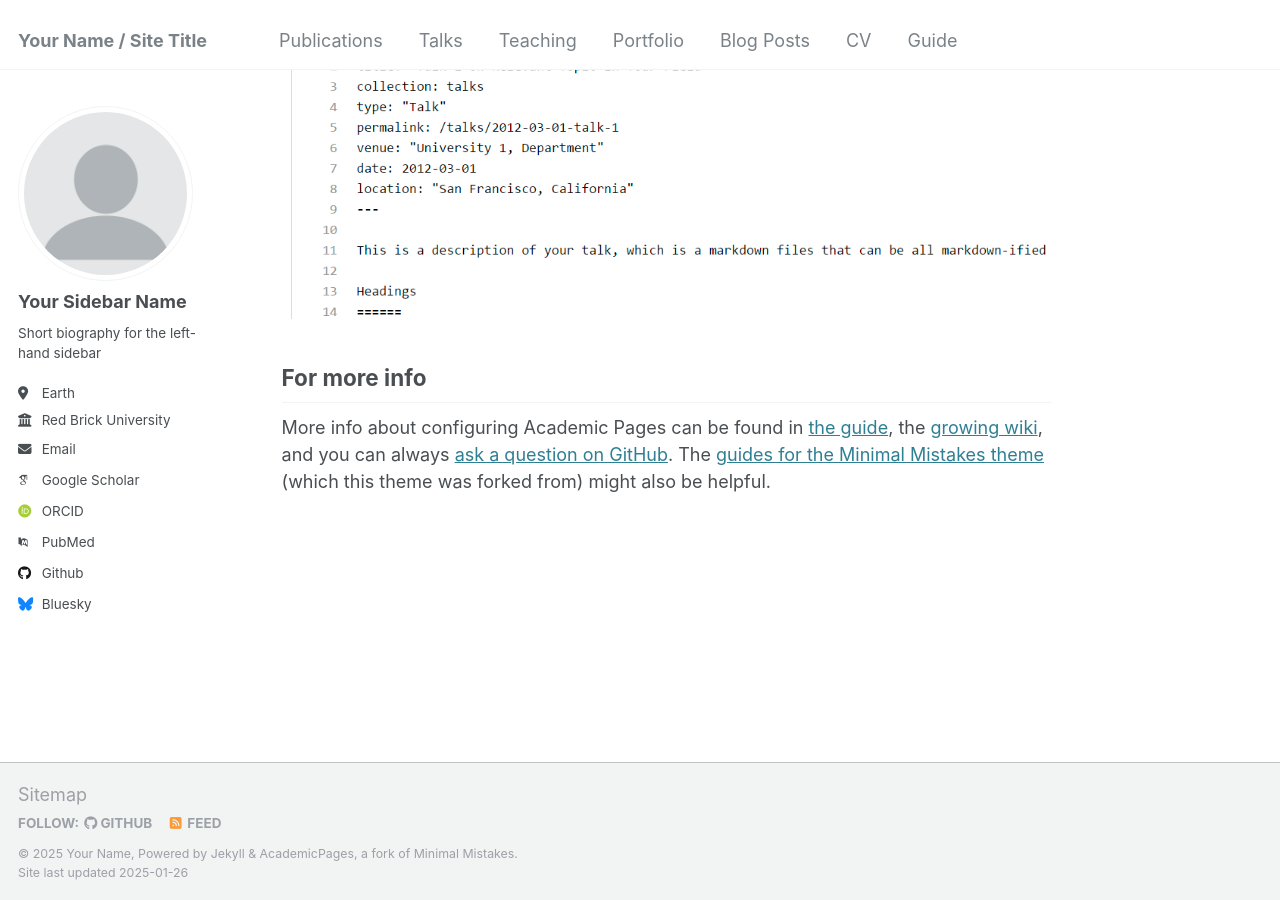
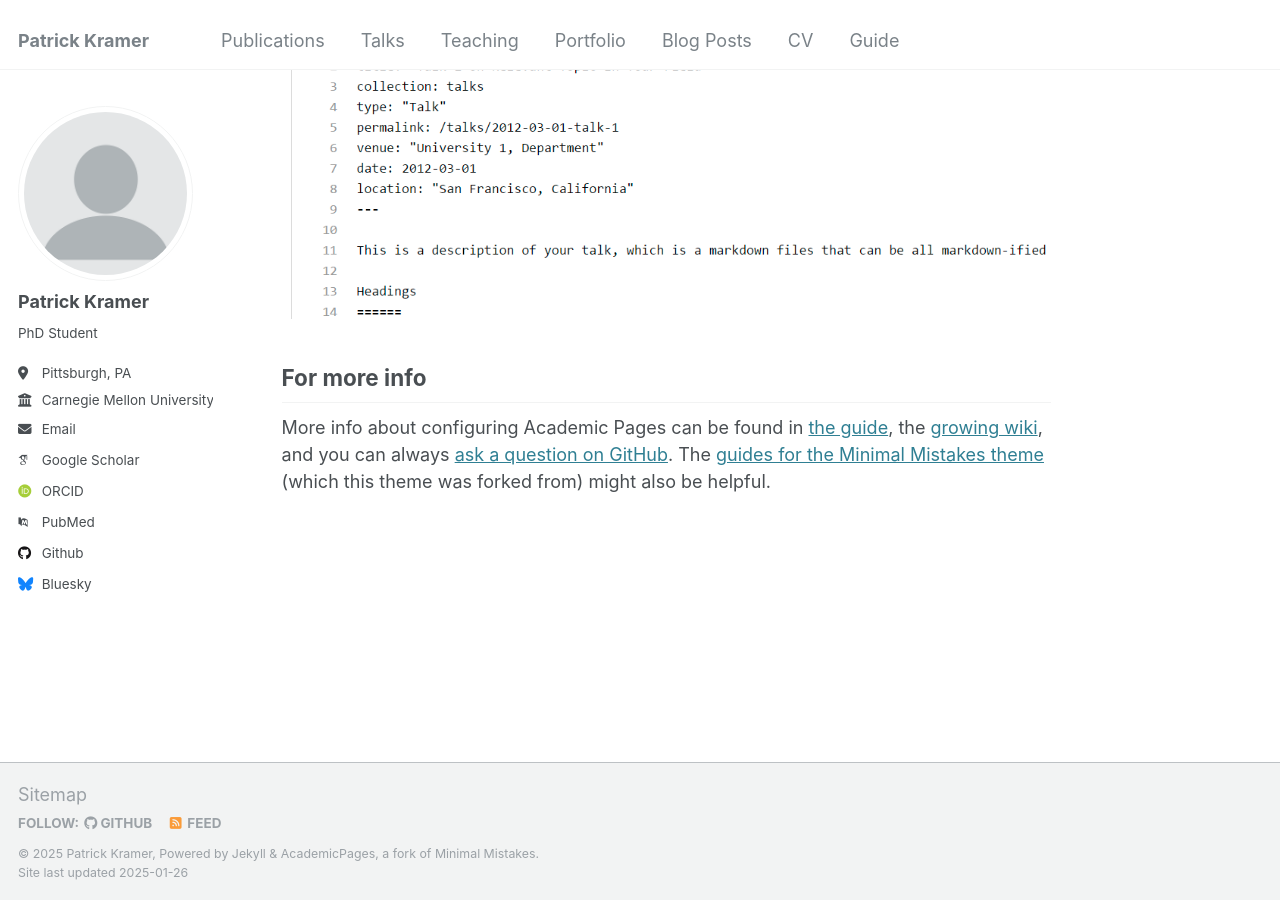
Before and after one commit to patrick-kramer/patrick-kramer.github.io, a Jekyll site: the page built from _pages/about.md, in a window 1280 px wide and 900 px high, scrolled down 2643 px. Built offline with Jekyll 4.4.1, drawn with Linux system fonts in a browser that asks for light colours; some web fonts are replaced.

Commit message:
Update basic configuration

```diff
--- a/_config.yml
+++ b/_config.yml
@@ -8,13 +8,13 @@
 
 # Basic Site Settings
 locale                   : "en-US"
-title                    : "Your Name / Site Title"
+title                    : "Patrick Kramer"
 title_separator          : "-"
-name                     : &name "Your Name"
+name                     : &name "Patrick Kramer"
 description              : &description "personal description"
-url                      : https://academicpages.github.io # the base hostname & protocol for your site e.g. "https://[your GitHub username].github.io"
+url                      : https://patrick-kramer.github.io # the base hostname & protocol for your site e.g. "https://[your GitHub username].github.io"
 baseurl                  : "" # the subpath of your site, e.g. "/blog"
-repository               : "academicpages/academicpages.github.io"
+repository               : "patrick-kramer/patrick-kramer.github.io"
 
 # Site Author - The following control what appear as part of the author content on the side bar.
 #               If a field is blank the icon and link will not appear, otherwise it will be shown.
@@ -22,13 +22,13 @@ repository               : "academicpages/academicpages.github.io"
 author:
   # Biographic information
   avatar           : "profile.png"
-  name             : "Your Sidebar Name"
+  name             : "Patrick Kramer"
   pronouns         : # example: "she/her"
-  bio              : "Short biography for the left-hand sidebar"
-  location         : "Earth"
-  employer         : "Red Brick University"
+  bio              : "PhD Student"
+  location         : "Pittsburgh, PA"
+  employer         : "Carnegie Mellon University"
   uri              : # URL
-  email            : "none@example.org"
+  email            : "pkramer@andrew.cmu.edu"
 
   # Academic websites
   arxiv            : # URL - Update with the correct link to your profile
```
